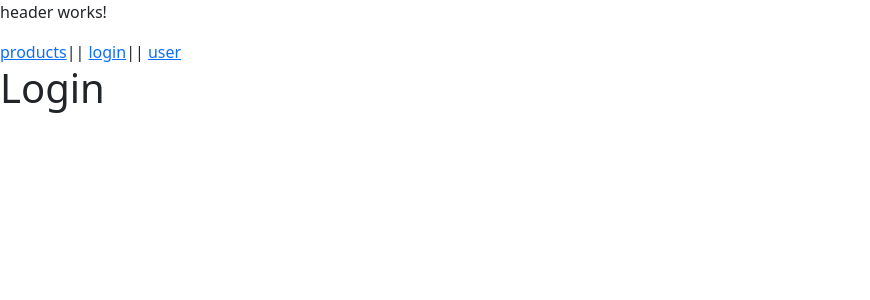
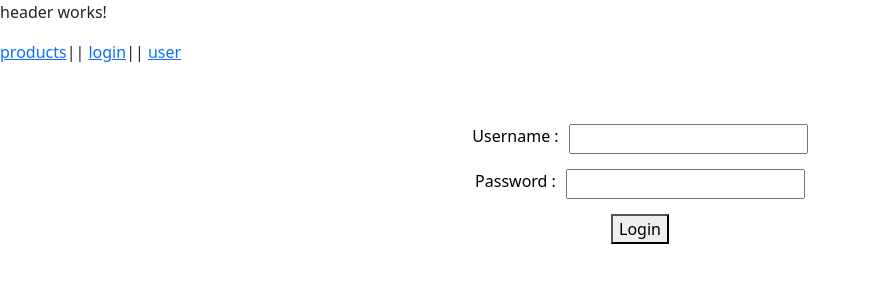
Before and after one commit to ZwellyTheKidd/Royal-Radiance, an Angular app in the folder royal/: page /login in a window 1280 px wide. Shown: the top 300 px of the page, without its empty margins (0-870 px from the left). Built offline with nearby package versions, Linux system fonts and the light colour scheme.

Commit message:
Added login

```diff
--- a/royal/src/app/login/login.component.css
+++ b/royal/src/app/login/login.component.css
@@ -0,0 +1,37 @@
+.login-container{
+
+    margin: 0;
+    padding: 50px;
+    color: blue;
+
+}
+.input{
+
+    color: black;
+    margin: 5px;
+    padding: 5px;
+    display: flex;
+    justify-content: center;
+    gap: 10px;
+
+}
+.inputs{
+
+    color: black;
+    margin: 5px;
+    padding: 5px;
+    display: flex;
+    justify-content: center;
+    gap: 10px;
+}
+.Login-Button{
+
+    color: black;
+    margin: 5px;
+    padding: 5px;
+    display: flex;
+    justify-content: center;
+    gap: 10px;
+    cursor: pointer;
+
+}
--- a/royal/src/app/login/login.component.html
+++ b/royal/src/app/login/login.component.html
@@ -1,3 +1,50 @@
+<div class="login-container">
+
+   <div class="input">
+      <label> Username : </label>
+      <input type="text" name="Username">
+   </div>
+
+   <div class="inputs">
+      <label> Password : </label>
+      <input type="text" Password>
+   </div>
+
+   <div class="Login-Button">
+
+      <button type="button"> Login </button>
+   </div>
 
 
-<h1>Login</h1>
+
+   <!-- <div class="input">
+      <label> Username : </label>
+      <input type="text " name="username">
+   </div>
+
+   <div class="inputs">
+      <label> Password : </label>
+      <input type="text" password>
+   </div>
+
+   <div class="inputss">
+      <input type="submit" value="Login">
+   </div> -->
+
+
+   <!--
+   <form (ngSubmit)="login()" #loginForm="ngForm">
+      <div>
+        <label for="username">Username:</label>
+        <input type="text" id="username" name="username" [(ngModel)]="username" required>
+      </div>
+      <div>
+        <label for="password">Password:</label>
+        <input type="password" id="password" name="password" [(ngModel)]="password" required>
+      </div>
+      <button type="submit" [disabled]="loginForm.invalid">Login</button>
+    </form> -->
+
+
+
+</div>
```
Also changed, not shown: royal/src/app/app.module.ts (+17 -1 lines), royal/src/app/login/login.component.ts (+8 -1 lines).
